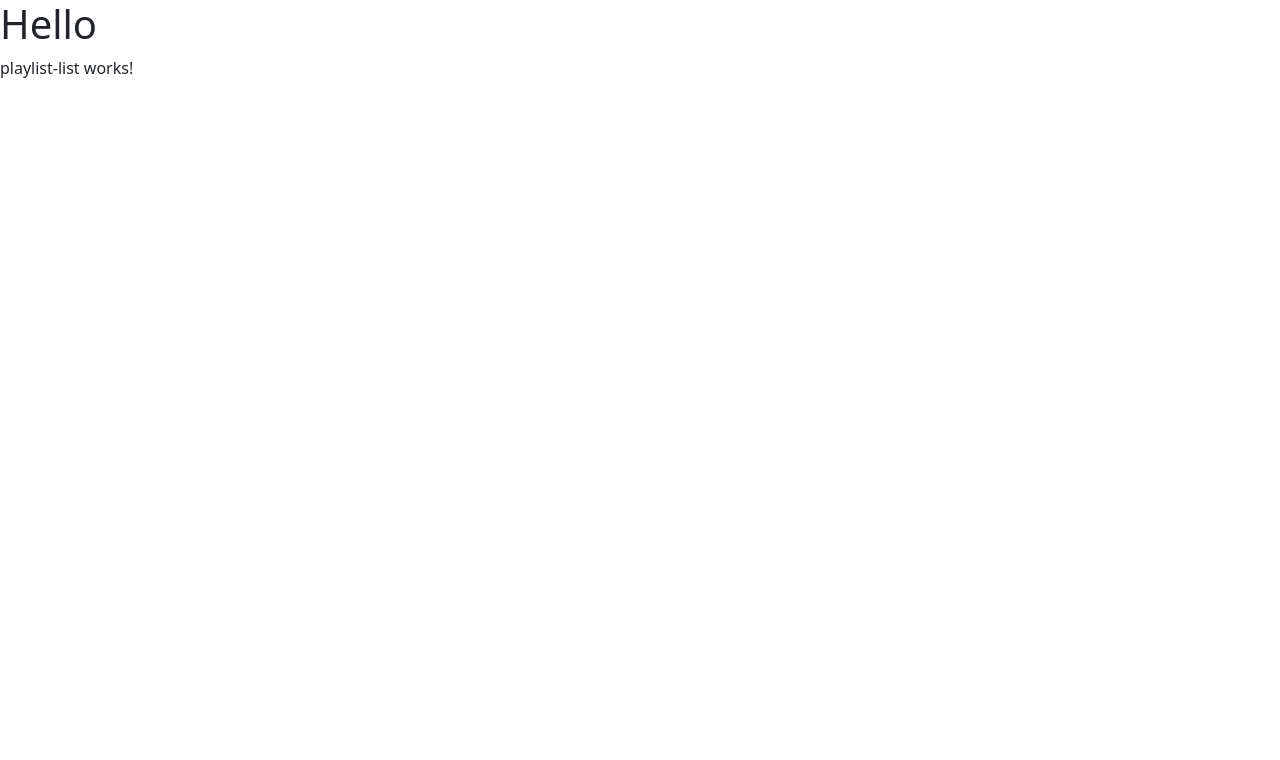
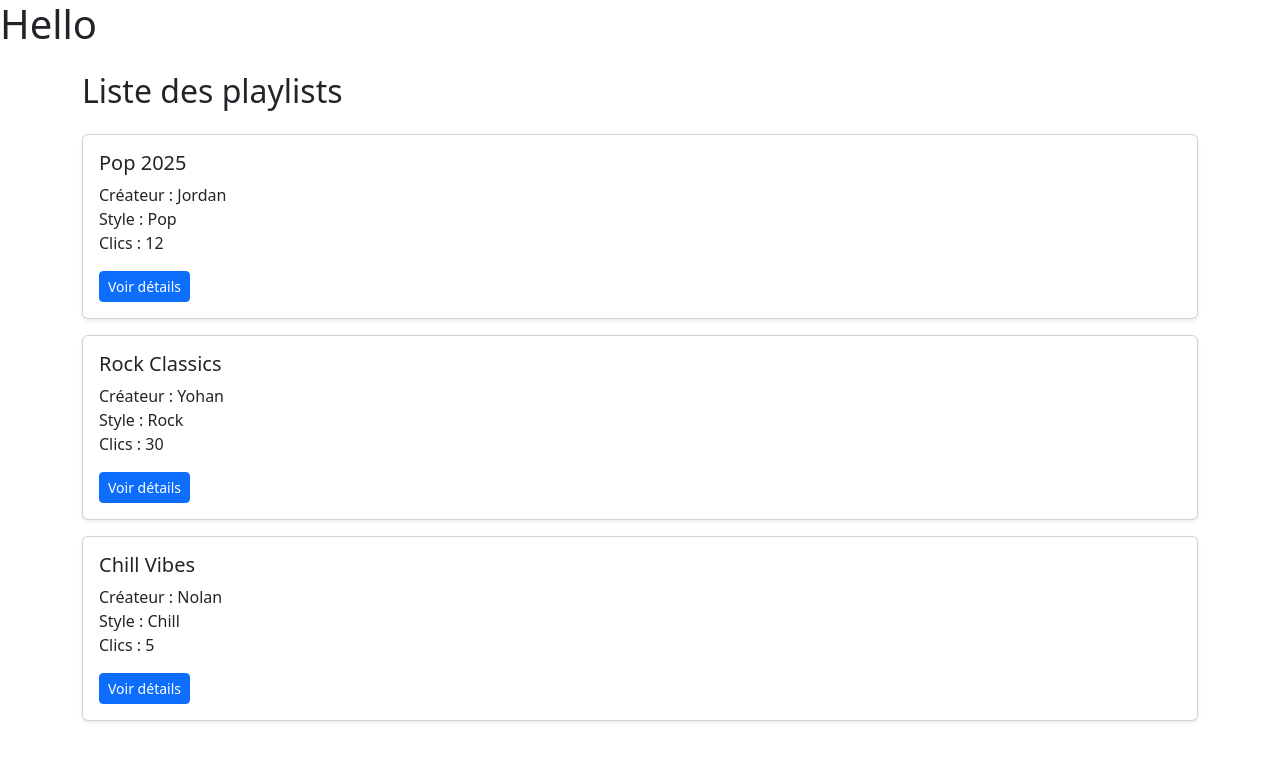
Before and after one commit to JordanBRSA/ProjetMEMPA_FRONT, an Angular app: page / in a window 1280 px wide. Shown: the top 760 px of the page. Built offline with nearby package versions, Linux system fonts and the light colour scheme.

Commit message:
KAN-12 feat: Ajout mock simulation données

```diff
--- a/src/app/features/playlist-list/playlist-list.html
+++ b/src/app/features/playlist-list/playlist-list.html
@@ -1 +1,17 @@
-<p>playlist-list works!</p>
+<div class="container mt-4">
+  <h2 class="mb-4">Liste des playlists</h2>
+
+  <div *ngFor="let playlist of playlists" class="card mb-3 shadow-sm">
+    <div class="card-body">
+      <h5 class="card-title">{{ playlist.name }}</h5>
+      <p class="card-text">
+        Créateur : {{ playlist.creator }} <br>
+        Style : {{ playlist.style }} <br>
+        Clics : {{ playlist.clicks }}
+      </p>
+      <button class="btn btn-primary btn-sm">
+        Voir détails
+      </button>
+    </div>
+  </div>
+</div>
--- a/src/app/features/playlist-list/playlist-list.ts
+++ b/src/app/features/playlist-list/playlist-list.ts
@@ -1,12 +1,23 @@
-import { Component } from '@angular/core';
+import { Component, OnInit } from '@angular/core';
+import { CommonModule } from '@angular/common';
+import { PlaylistService, Playlist } from '../../services/playlist/playlist';
 
 @Component({
   selector: 'app-playlist-list',
   standalone: true,
-  imports: [],
+  imports: [CommonModule],
   templateUrl: './playlist-list.html',
-  styleUrl: './playlist-list.css',
+  styleUrl: './playlist-list.css'
 })
-export class PlaylistList {
+export class PlaylistList implements OnInit {
 
+  playlists: Playlist[] = [];
+
+  constructor(private playlistService: PlaylistService) {}
+
+  ngOnInit(): void {
+    this.playlistService.getPlaylists().subscribe(data => {
+      this.playlists = data;
+    });
+  }
 }
--- /dev/null
+++ b/src/app/services/playlist/playlist.ts
@@ -0,0 +1,28 @@
+import { Injectable } from '@angular/core';
+import { Observable, of } from 'rxjs';
+
+export interface Playlist {
+  id: number;
+  name: string;
+  creator: string;
+  clicks: number;
+  style: string;
+}
+
+@Injectable({
+  providedIn: 'root'
+})
+
+export class PlaylistService {
+
+  private mockPlaylists: Playlist[] = [
+    { id: 1, name: 'Pop 2025', creator: 'Jordan', clicks: 12, style: 'Pop' },
+    { id: 2, name: 'Rock Classics', creator: 'Yohan', clicks: 30, style: 'Rock' },
+    { id: 3, name: 'Chill Vibes', creator: 'Nolan', clicks: 5, style: 'Chill' }
+  ];
+
+  getPlaylists(): Observable<Playlist[]> {
+    return of(this.mockPlaylists);
+  }
+
+}
```
Also changed, not shown: 1 other file (tests, documents, lock files or other folders).
